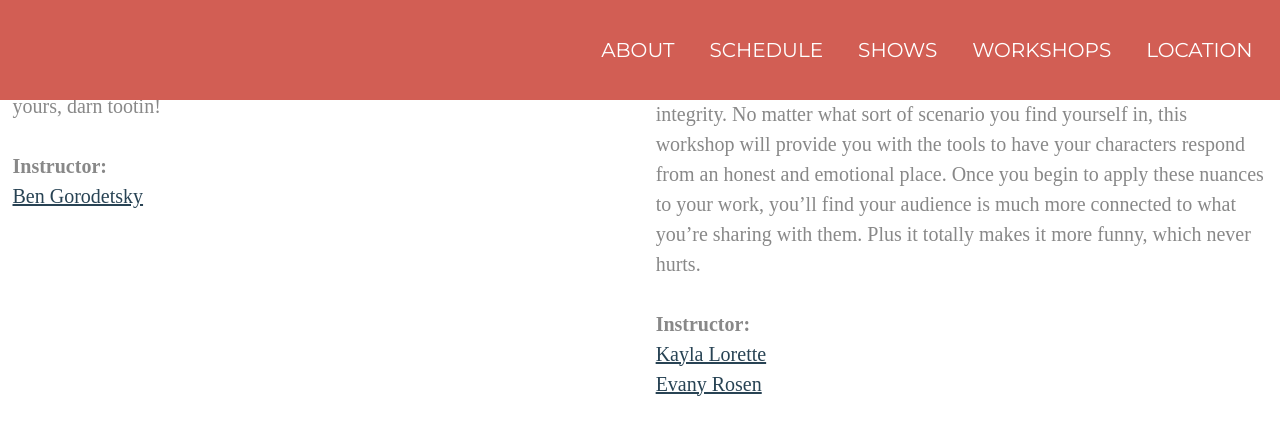
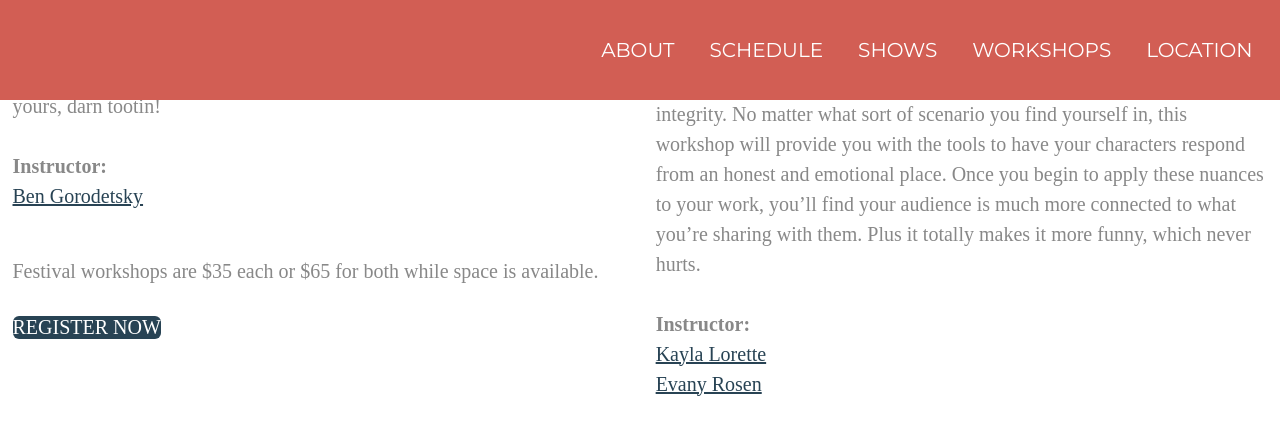
Before and after one commit to babycourageous/thelastseenfestival.com, a Jekyll site: the page built from index.html, in a window 1280 px wide and 900 px high, scrolled down 2639 px. Shown: the top 435 px of the window. Built offline with Jekyll 4.4.1, drawn with Linux system fonts in a browser that asks for light colours; some web fonts are replaced.

Commit message:
Add workshop ticket link

```diff
--- a/_includes/workshops.html
+++ b/_includes/workshops.html
@@ -20,4 +20,8 @@
     </div>
     {% endfor %}
   </div>
+  <div class="workshops__info">
+    <p>Festival workshops are $35 each or $65 for both while space is available.</p>
+    <a href="http://www.highwirecomedy.com/workshops/" target="_blank" class="button workshops__button">Register Now</a>
+  </div>
 </section>
```
